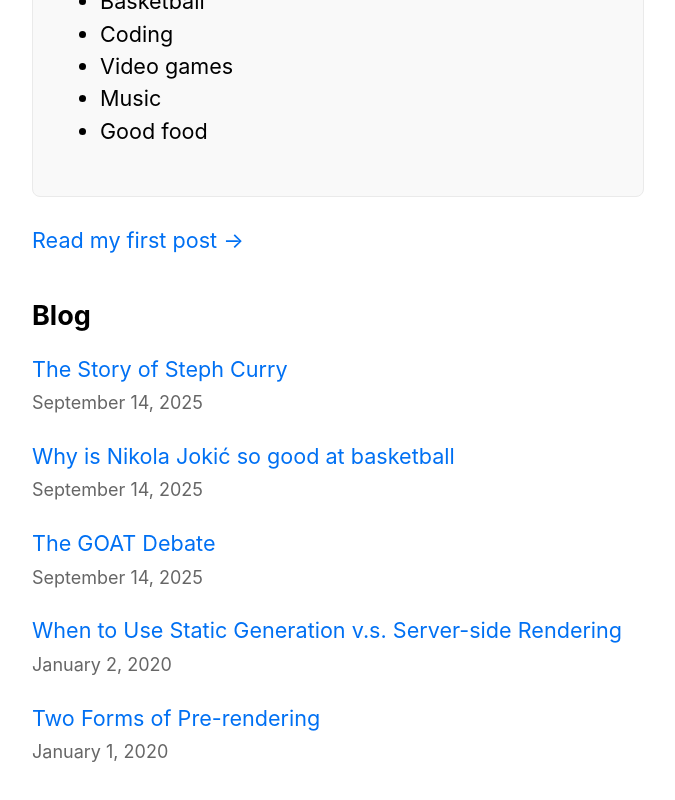
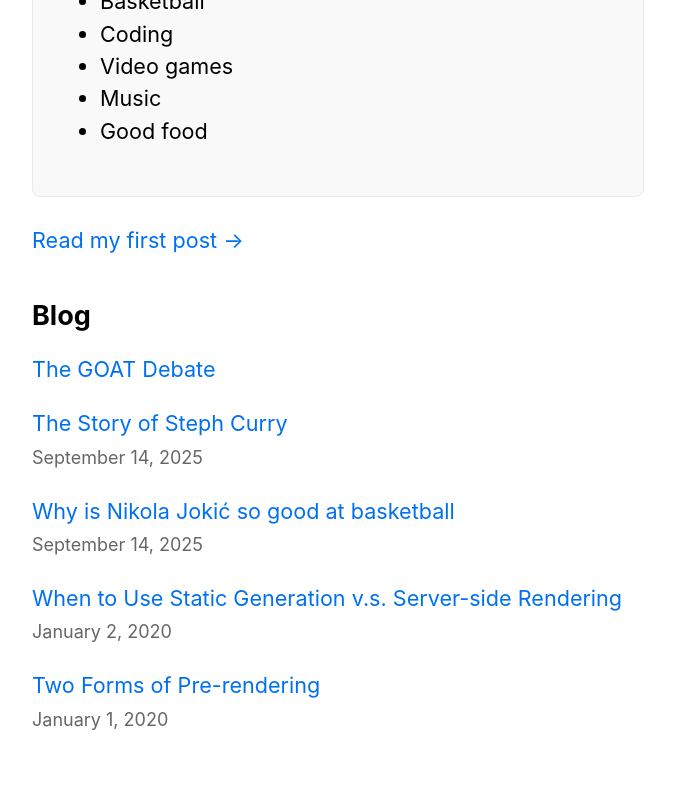
Before and after one commit to shok12345/CS55.13-week04, a Next.js app: page / in a window 1280 px wide. Shown: the part 667-1467 px from the top of the page, without its empty margins (302-977 px from the left). Built offline with nearby package versions, Linux system fonts and the light colour scheme.

Commit message:
changes in md and date.js

```diff
--- a/components/date.js
+++ b/components/date.js
@@ -1,6 +1,10 @@
 import { parseISO, format } from 'date-fns';
 
 export default function Date({ dateString }) {
-  const date = parseISO(dateString);
-  return <time dateTime={dateString}>{format(date, 'LLLL d, yyyy')}</time>;
+    const date = parseISO(dateString);
+    try {
+      return <time dateTime={dateString}>{format(date, 'LLLL d, yyyy')}</time>;
+    } catch (error) {
+      return"";
+    }
 }
--- a/posts/goat.md
+++ b/posts/goat.md
@@ -1,6 +1,6 @@
 ---
 title: 'The GOAT Debate'
-date: '2025-09-14'
+date: 'x'
 ---
 
 The GOAT (Greatest of All Time) debate between Michael Jordan and LeBron James is one of the most passionate and polarizing discussions in sports history. Both players are generational talents who dominated their eras, changed the game, and left massive legacies — but they did it in very different ways, which fuels the ongoing debate.
```
